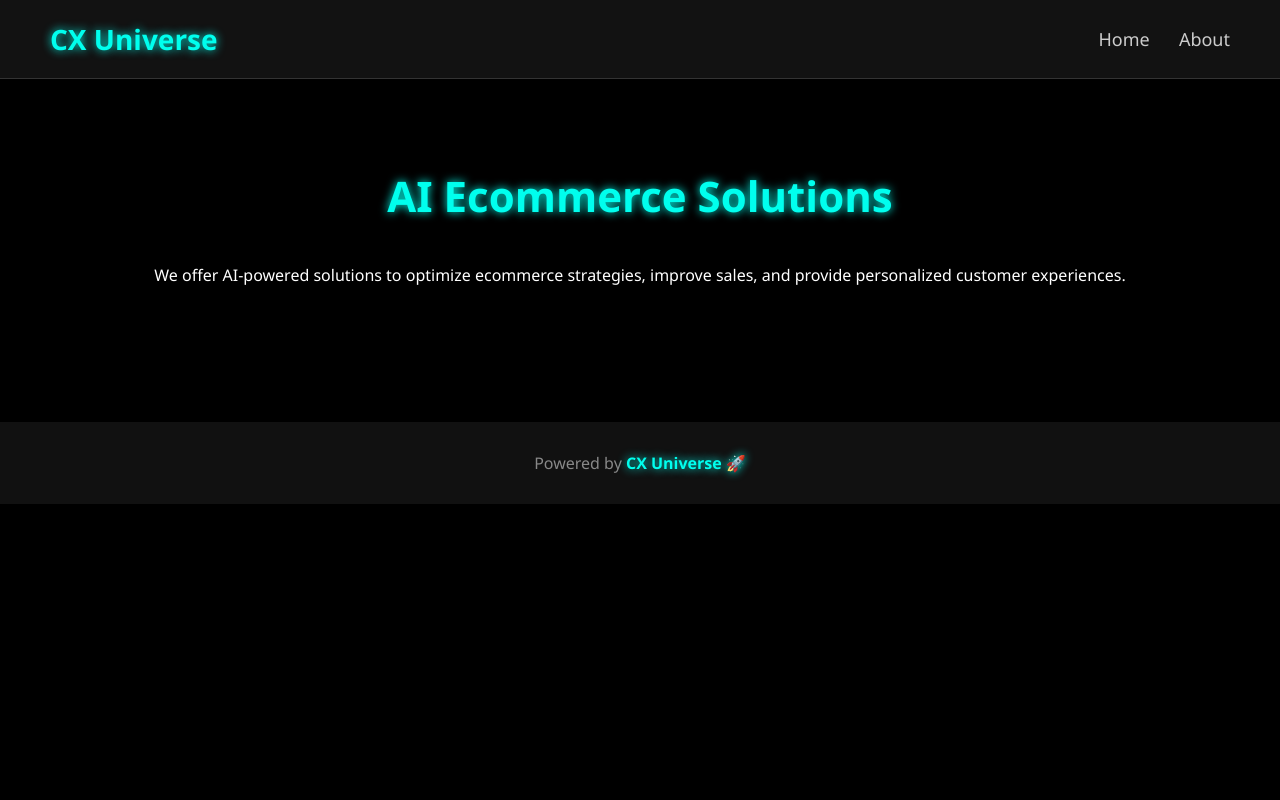
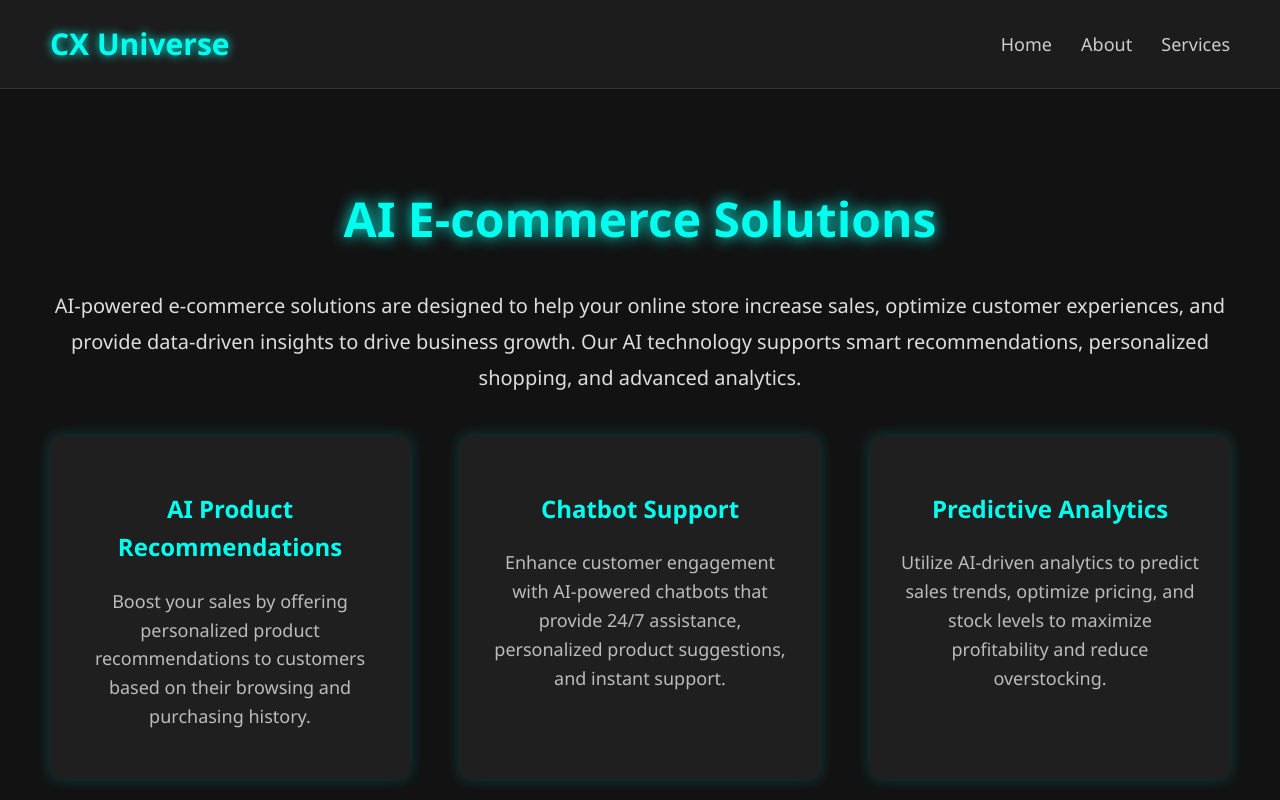
Before and after one commit to Himan5u/cx-universe-site, a plain HTML site: page cxai-ecommerce-solutions.html in a window 1280 px wide. Shown: the top 800 px of the page. Drawn offline with Linux system fonts and the light colour scheme.

Commit message:
Update cxai-ecommerce-solutions.html

```diff
--- a/cxai-ecommerce-solutions.html
+++ b/cxai-ecommerce-solutions.html
@@ -3,16 +3,17 @@
 <head>
   <meta charset="UTF-8" />
   <meta name="viewport" content="width=device-width, initial-scale=1.0" />
-  <title>CX Universe - AI Ecommerce Solutions</title>
+  <title>CX Universe - AI E-commerce Solutions</title>
   <style>
     body {
       margin: 0;
       font-family: 'Segoe UI', sans-serif;
-      background: #000;
+      background: #121212;
       color: #fff;
+      line-height: 1.6;
     }
     header {
-      background: #121212;
+      background: #1c1c1c;
       padding: 20px 50px;
       display: flex;
       justify-content: space-between;
@@ -20,7 +21,7 @@
       border-bottom: 1px solid #333;
     }
     .logo {
-      font-size: 28px;
+      font-size: 30px;
       font-weight: bold;
       color: #00ffee;
       text-shadow: 0 0 10px #00ffee;
@@ -39,16 +40,47 @@
       padding: 60px 30px;
       max-width: 1200px;
       margin: auto;
+      text-align: center;
     }
     h1 {
-      text-align: center;
-      font-size: 42px;
+      font-size: 48px;
+      color: #00ffee;
+      text-shadow: 0 0 15px #00ffee;
+      margin-bottom: 30px;
+    }
+    .intro-text {
+      font-size: 20px;
+      color: #ddd;
+      line-height: 1.8;
       margin-bottom: 40px;
+    }
+    .services-box {
+      display: flex;
+      justify-content: space-around;
+      flex-wrap: wrap;
+      gap: 30px;
+      margin-bottom: 60px;
+    }
+    .service-card {
+      background: #1f1f1f;
+      padding: 30px;
+      border-radius: 10px;
+      width: 300px;
+      box-shadow: 0 0 15px rgba(0, 255, 255, 0.2);
+      transition: 0.3s;
+    }
+    .service-card:hover {
+      transform: translateY(-10px);
+      box-shadow: 0 0 25px rgba(0, 255, 255, 0.4);
+    }
+    .service-card h3 {
       color: #00ffee;
-      text-shadow: 0 0 10px #00ffee;
+      font-size: 24px;
+      margin-bottom: 20px;
     }
-    .content {
-      text-align: center;
+    .service-card p {
+      font-size: 18px;
+      color: #bbb;
     }
     footer {
       text-align: center;
@@ -72,13 +104,29 @@
     <nav>
       <a href="index.html">Home</a>
       <a href="about.html">About</a>
+      <a href="services.html">Services</a>
     </nav>
   </header>
 
   <div class="container">
-    <h1>AI Ecommerce Solutions</h1>
-    <div class="content">
-      <p>We offer AI-powered solutions to optimize ecommerce strategies, improve sales, and provide personalized customer experiences.</p>
+    <h1>AI E-commerce Solutions</h1>
+    <p class="intro-text">
+      AI-powered e-commerce solutions are designed to help your online store increase sales, optimize customer experiences, and provide data-driven insights to drive business growth. Our AI technology supports smart recommendations, personalized shopping, and advanced analytics.
+    </p>
+
+    <div class="services-box">
+      <div class="service-card">
+        <h3>AI Product Recommendations</h3>
+        <p>Boost your sales by offering personalized product recommendations to customers based on their browsing and purchasing history.</p>
+      </div>
+      <div class="service-card">
+        <h3>Chatbot Support</h3>
+        <p>Enhance customer engagement with AI-powered chatbots that provide 24/7 assistance, personalized product suggestions, and instant support.</p>
+      </div>
+      <div class="service-card">
+        <h3>Predictive Analytics</h3>
+        <p>Utilize AI-driven analytics to predict sales trends, optimize pricing, and stock levels to maximize profitability and reduce overstocking.</p>
+      </div>
     </div>
   </div>
 
```
